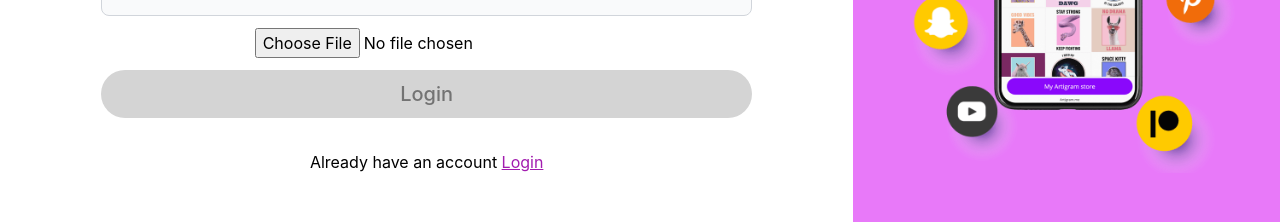
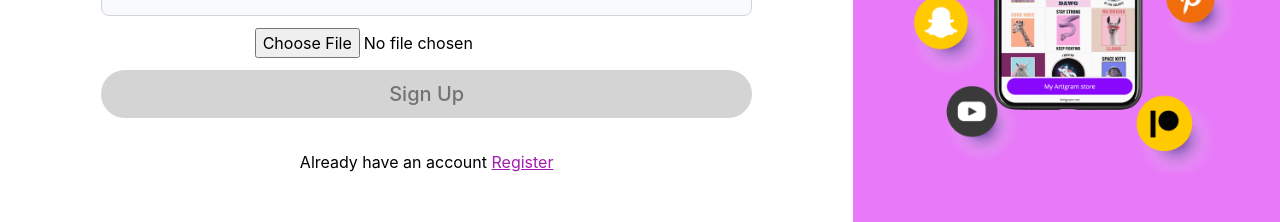
Before and after one commit to abhilashk23/mern-frontend-user, a React (Create React App) app: page /register in a window 1280 px wide. Shown: the part 440-662 px from the top of the page. Built offline with nearby package versions, Linux system fonts and the light colour scheme.

Commit message:
Created registration page frontend

```diff
--- a/src/components/RegistrationForm/RegistrationForm.js
+++ b/src/components/RegistrationForm/RegistrationForm.js
@@ -64,10 +64,10 @@ const RegisterForm = () => {
 
             <input type="file" accept="image/*" onChange={(e) => setProfileImage(e.target.files[0])} />
 
-            <button type="submit" disabled={!username || !password} className='w-4/5 bg-fuchsia-600 disabled:bg-neutral-300 text-white disabled:text-neutral-500 p-2.5 rounded-full font-medium text-xl'>Login</button>
+            <button type="submit" disabled={!name ||!username || !email || !password || !profileImage} className='w-4/5 bg-fuchsia-600 disabled:bg-neutral-300 text-white disabled:text-neutral-500 p-2.5 rounded-full font-medium text-xl'>Sign Up</button>
           </form>
 
-          <p className='text-md mt-5'>Already have an account <a href="/login" className='text-fuchsia-700 underline decoration-fuchsia-700'>Login</a></p>
+          <p className='text-md mt-5'>Already have an account <a href="/login" className='text-fuchsia-700 underline decoration-fuchsia-700'>Register</a></p>
         </div>
       </div>
       <div className='w-1/3 flex items-center justify-center h-screen bg-fuchsia-400'>
```
